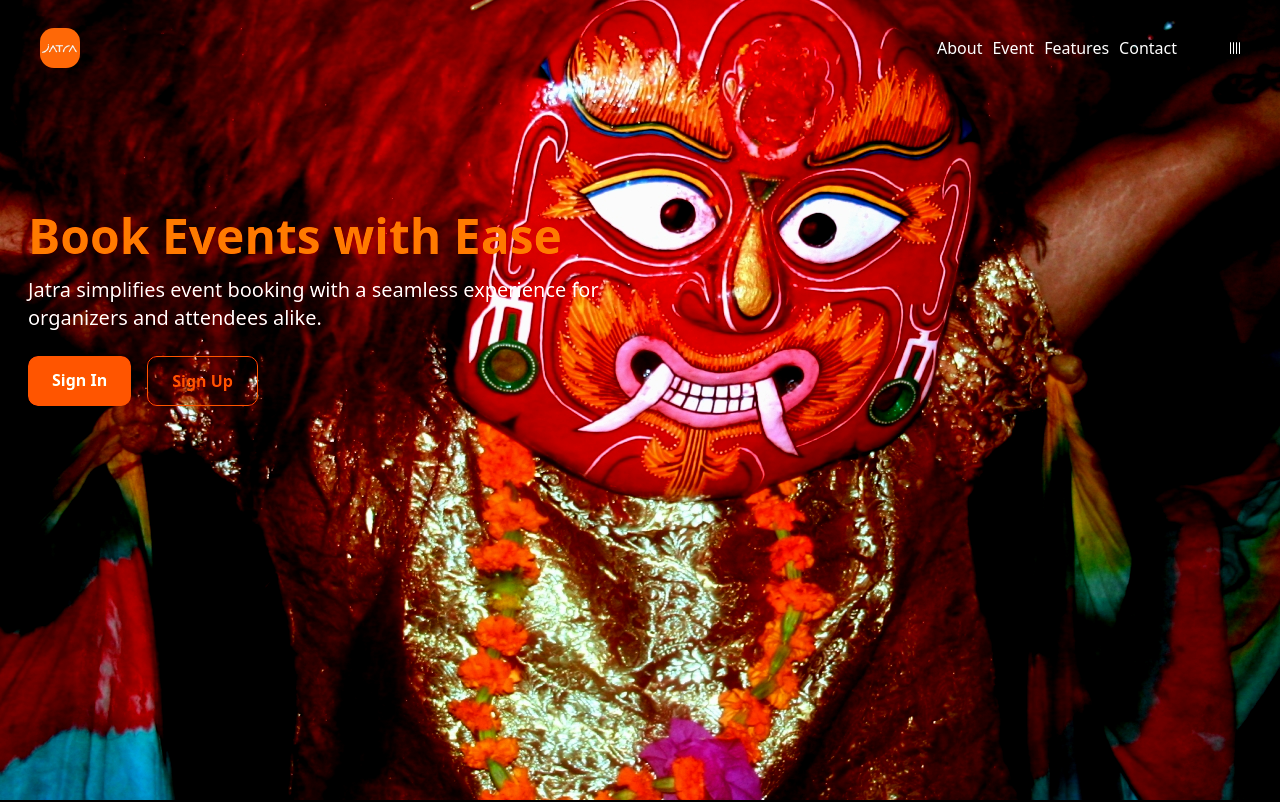
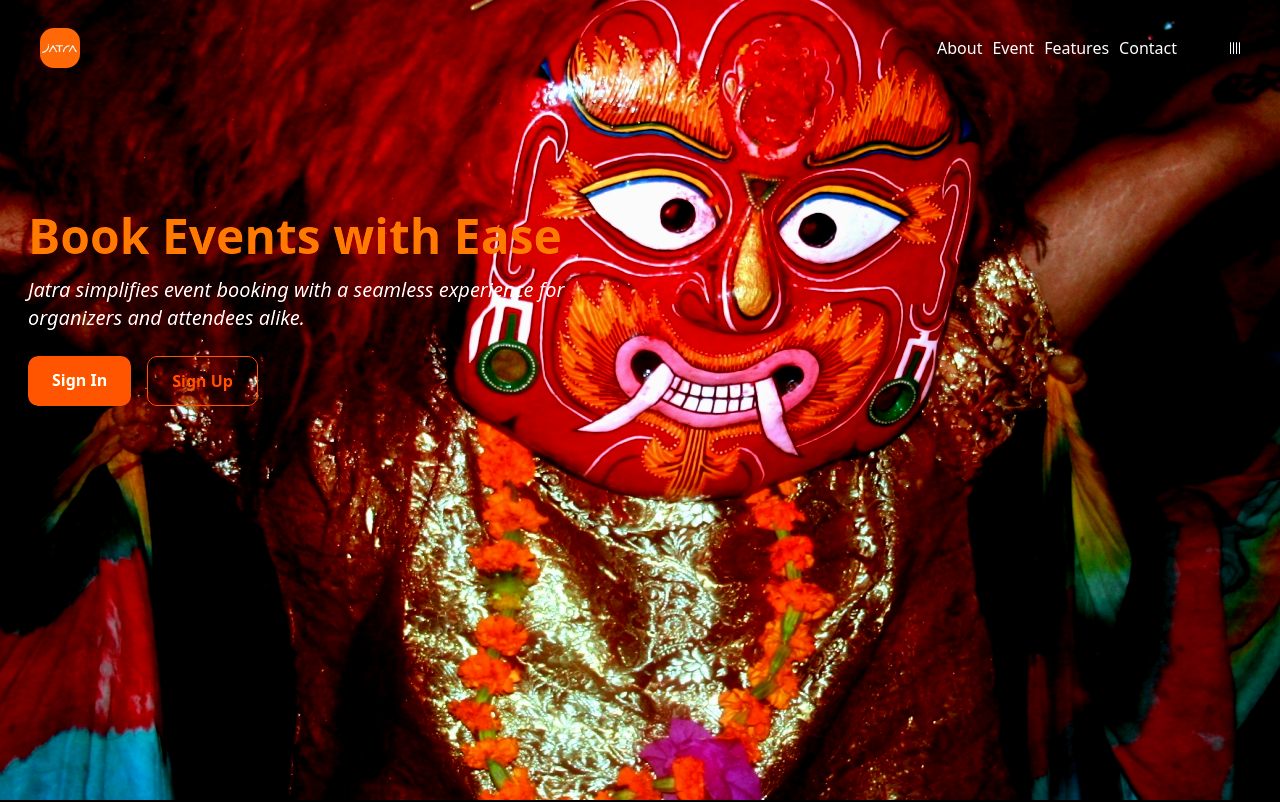
Before and after one commit to kaylinkhanal/jatra, a Next.js app in the folder client/: page / in a window 1280 px wide. Shown: the top 802 px of the page. Built offline with nearby package versions, Linux system fonts and the light colour scheme.

Commit message:
making home page pre-loader and changin minor css

```diff
--- a/client/src/app/globals.css
+++ b/client/src/app/globals.css
@@ -175,3 +175,40 @@ html {
   font-family: "Zentry";
   font-feature-settings: "ss01" on;
 }
+
+.pre-load {
+  width:200px;
+  height:200px;
+  border:5px solid white;
+  border-radius:10px;
+  line-height:200px;
+  text-align:center;
+  color:#ddd;
+  font-size:30px;
+  font-weight:600;
+  text-transform:uppercase;
+  position:relative;
+  overflow:hidden;
+}
+.pre-load:before {
+  content:"";
+  position:absolute;
+  width:400px;
+  height:400px;
+  background:#fe6807;
+  left:50%;
+  transform:translateX(-50%);
+  border-radius:40%;
+  animation:fill 4s ease-out infinite;
+  z-index:-1;
+}
+@keyframes fill {
+  from {
+    top:200px;
+    transform:translateX(-50%) rotate(0deg);
+  }
+  to {
+    top:-50px;
+    transform:translateX(-50%) rotate(360deg);
+  }
+}
--- a/client/src/app/page.tsx
+++ b/client/src/app/page.tsx
@@ -1,30 +1,54 @@
-'use client'
+"use client";
 import About from "@/components/About";
 import Events from "@/components/Event";
 import NavBar from "@/components/Navbar";
 import { Calendar, Clock, LockKeyhole } from "lucide-react";
 import Image from "next/image";
 import Link from "next/link";
+import { useEffect, useState } from "react";
 import { TiTick } from "react-icons/ti";
-;
+
+const PreLoader = () => {
+  return (
+    <div
+      className={`fixed top-0 left-0 w-full h-full flex items-center justify-center bg-black z-50 `}
+    >
+      <div className="flex flex-col items-center gap-4 text-white">
+        <div className="pre-load">JATRA</div>
+      </div>
+    </div>
+  );
+};
 
 const Home = () => {
+  const [loading, setLoading] = useState(true);
+
+  useEffect(() => {
+    const timer = setTimeout(() => setLoading(false), 2600);
+    return () => clearTimeout(timer);
+  }, []);
+
   return (
+    <div>
+      {loading && <PreLoader />}
+      {!loading && (
         <div className="min-h-screen relatice bg-black bg-gra-50">
-      <NavBar/>
-      <section className="bg-orange-50 overflow-hidden text-white bg-[url('/lakhey.jpg')] bg-center min-h-screen"
+          <NavBar />
+          <section
+            className="bg-orange-50 overflow-hidden text-white bg-[url('/lakhey.jpg')] bg-center min-h-screen"
             style={{
               filter: "brightness(0.9) contrast(1.3)",
-        }}>
+            }}
+          >
             <div className="w-full h-screen absolute">
               <div className="container mx-auto px-4 flex items-center relative top-50">
                 <div className="md:w-1/2 mb-8 md:mb-0 p-3 rounded-">
                   <h1 className="text-4xl md:text-5xl font-bold mb-4 text-orange-400">
                     Book Events with Ease
                   </h1>
-              <p className="text-lg md:text-xl mb-6 text-white">
-                Jatra simplifies event booking with a seamless experience for
-                organizers and attendees alike.
+                  <p className="italic text-lg md:text-xl mb-6 text-white">
+                    Jatra simplifies event booking with a seamless experience
+                    for organizers and attendees alike.
                   </p>
                   <div className="flex flex-col sm:flex-row space-y-4 sm:space-y-0 sm:space-x-4">
                     <Link
@@ -44,8 +68,8 @@ const Home = () => {
               </div>
             </div>
           </section>
-      <About/>
-      <Events/>
+          <About />
+          <Events />
 
           {/* Features Section */}
           <section id="features" className="py-16">
@@ -76,8 +100,8 @@ const Home = () => {
                     Real-time Notifications
                   </h3>
                   <p className="text-gray-700">
-                Stay informed with instant updates about your bookings and event
-                changes.
+                    Stay informed with instant updates about your bookings and
+                    event changes.
                   </p>
                 </div>
 
@@ -105,9 +129,9 @@ const Home = () => {
                     Experience Seamless Booking
                   </h2>
                   <p className="text-lg mb-6 text-gray-700">
-                Jatra transforms how you discover, book, and manage events. With
-                our intuitive interface and powerful features, you'll never miss
-                an opportunity again.
+                    Jatra transforms how you discover, book, and manage events.
+                    With our intuitive interface and powerful features, you'll
+                    never miss an opportunity again.
                   </p>
                   <ul className="space-y-3">
                     <li className="flex items-center gap-1">
@@ -154,6 +178,8 @@ const Home = () => {
             </div>
           </footer>
         </div>
+      )}
+    </div>
   );
 };
 
--- a/client/src/components/About.tsx
+++ b/client/src/components/About.tsx
@@ -35,7 +35,9 @@ const About = () => {
           Plan your next <br /> greate vent with JATRA
         </h1>
         <div className="about-subtext">
-          <p className="text-white">Experience the Joy of Seamless Event with JATRA</p>
+          <p className="text-white">
+            Experience the Joy of Seamless Event with JATRA
+          </p>
           <p className="text-gray-500">
             JATRA brings organizers, attendees, and service providers together
             on one platform, transforming events into unforgettable experiences.
@@ -43,10 +45,10 @@ const About = () => {
         </div>
       </div>
 
-      <div className="h-dvh max-w-screen" id="clip">
+      <div className="h-screen max-w-screen overflow-hidden" id="clip">
         <div className="mask-clip-path about-image">
           <video
-        src='videos/about.mp4'
+            src="videos/about.mp4"
             loop
             muted
             autoPlay
```
Lines whose indentation alone changed are shown as unchanged.
